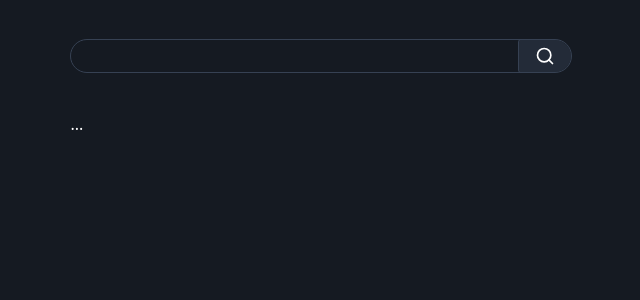
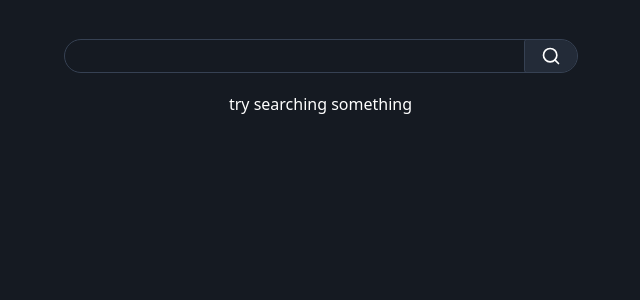
Before and after one commit to zaneshaw/liam-search, a Svelte app in the folder frontend/: page / in a window 1280 px wide. Shown: the top 300 px of the page, without its empty margins (312-952 px from the left). Built offline with nearby package versions, Linux system fonts and the light colour scheme.

Commit message:
both: include more text snippets in results

```diff
--- a/frontend/src/App.svelte
+++ b/frontend/src/App.svelte
@@ -7,12 +7,12 @@
 	$inspect(data);
 
 	async function doSearch(query: string, maxResults?: number) {
-		const res = await fetch(`http://localhost:3000/search?query=${query}&max_results=${maxResults}`);
+		const res = await fetch(`http://localhost:3000/search?query=${query}&max_results=${maxResults || ""}`);
 		data = await res.json();
 	}
 </script>
 
-<main class="flex flex-col gap-10">
+<main class="mx-auto flex w-[512px] flex-col gap-5">
 	<form
 		onsubmit={(e) => {
 			e.preventDefault();
@@ -21,25 +21,24 @@
 		class="light-outline flex grow overflow-clip rounded-full outline-1 has-[input:focus]:outline-blue-500!"
 	>
 		<input type="text" bind:this={searchQueryInput} class="bg-background! grow px-5 py-1" />
-		<button onclick={() => doSearch(searchQueryInput.value)} class="btn px-4!"><Search class="w-5" /></button>
+		<button class="btn px-4!"><Search class="w-5" /></button>
 	</form>
 	{#if data}
-		<div class="mx-auto flex w-[426px] flex-col gap-5">
+		{#if data.results}
+			<p class="text-liam-skin italic">found {data.results.length} results</p>
+			<div class="mx-auto flex flex-col gap-10">
 				{#each data.results as video}
 					<div class="flex flex-col">
-					<div class="relative h-60 w-[426px]">
 						<iframe
-							width="426"
-							height="240"
+							width="512"
+							height="288"
 							src="https://www.youtube-nocookie.com/embed/{video.video_id}?start={new Date(`1970-01-01T${video.time_start.split(',')[0]}.000Z`).getTime() / 1000}"
 							title=""
 							frameborder="0"
 							allow="accelerometer; clipboard-write; encrypted-media; gyroscope; picture-in-picture; web-share"
 							allowfullscreen
+							class="bg-black"
 						></iframe>
-						<!-- probably won't load fast to enough to see -->
-						<img src={video.thumbnail} alt="" class="absolute top-0 left-0 -z-10 h-full w-full" />
-					</div>
 						<p>
 							<a href="https://www.youtube.com/watch?v={video.video_id}" target="_blank" class="font-bold">
 								{video.title}
@@ -49,11 +48,14 @@
 								{video.time_start.split(",")[0]}
 							</a>
 						</p>
-					<p>"{video.text}"</p>
+						<p>"...{video.text_before} <span class="text-yellow-400">{video.text}</span> {video.text_after}..."</p>
 					</div>
 				{/each}
 			</div>
 		{:else}
-		<p>...</p>
+			<p class="text-liam-skin italic text-center">no results</p>
+		{/if}
+	{:else}
+		<p class="text-center">try searching something</p>
 	{/if}
 </main>
--- a/frontend/src/app.css
+++ b/frontend/src/app.css
@@ -13,7 +13,7 @@
 }
 
 html {
-	@apply bg-background mx-auto box-border min-h-screen w-[500px] py-10 text-white;
+	@apply bg-background box-border min-h-screen py-10 text-white;
 	scrollbar-gutter: stable;
 }
 
```
Also changed, not shown: 1 other file (tests, documents, lock files or other folders). Lines whose indentation alone changed are shown as unchanged.
